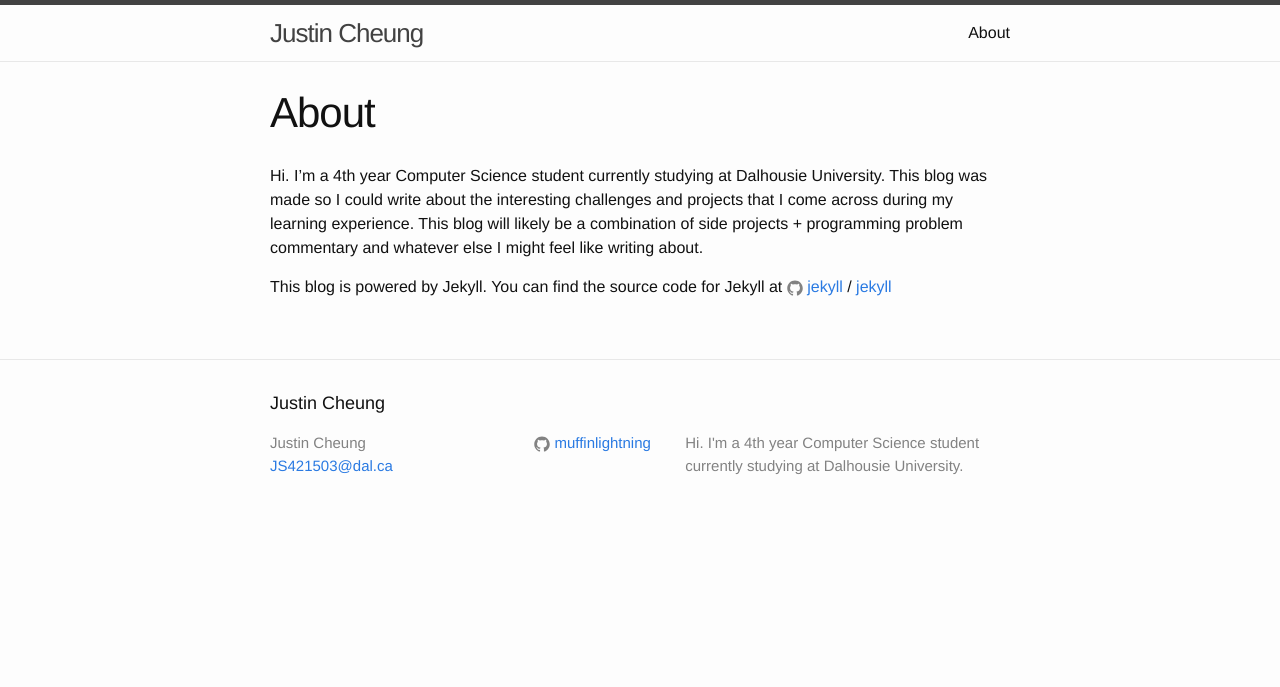
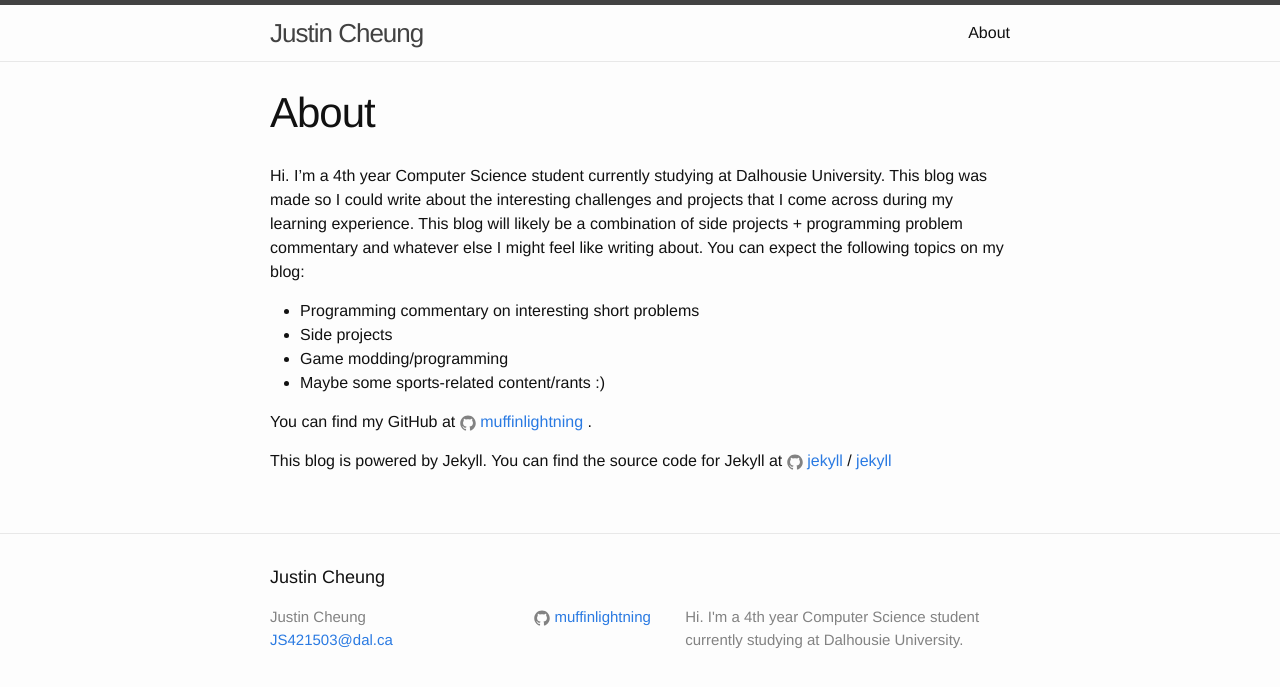
Before and after one commit to fearofcrime/muffinlightning.github.io, a Jekyll site: the page built from about.md, in a window 1280 px wide. Shown: the top 687 px of the page. Built offline with Jekyll 4.4.1, drawn with Linux system fonts in a browser that asks for light colours.

Commit message:
about page

```diff
--- a/about.md
+++ b/about.md
@@ -4,7 +4,14 @@ title: About
 permalink: /about/
 ---
 
-Hi. I'm a 4th year Computer Science student currently studying at Dalhousie University. This blog was made so I could write about the interesting challenges and projects that I come across during my learning experience. This blog will likely be a combination of side projects + programming problem commentary and whatever else I might feel like writing about.
+Hi. I'm a 4th year Computer Science student currently studying at Dalhousie University. This blog was made so I could write about the interesting challenges and projects that I come across during my learning experience. This blog will likely be a combination of side projects + programming problem commentary and whatever else I might feel like writing about. You can expect the following topics on my blog:
+
+- Programming commentary on interesting short problems
+- Side projects
+- Game modding/programming
+- Maybe some sports-related content/rants :)
+
+You can find my GitHub at {% include icon-github.html username="muffinlightning" %}.
 
 
 This blog is powered by Jekyll. You can find the source code for Jekyll at
```
